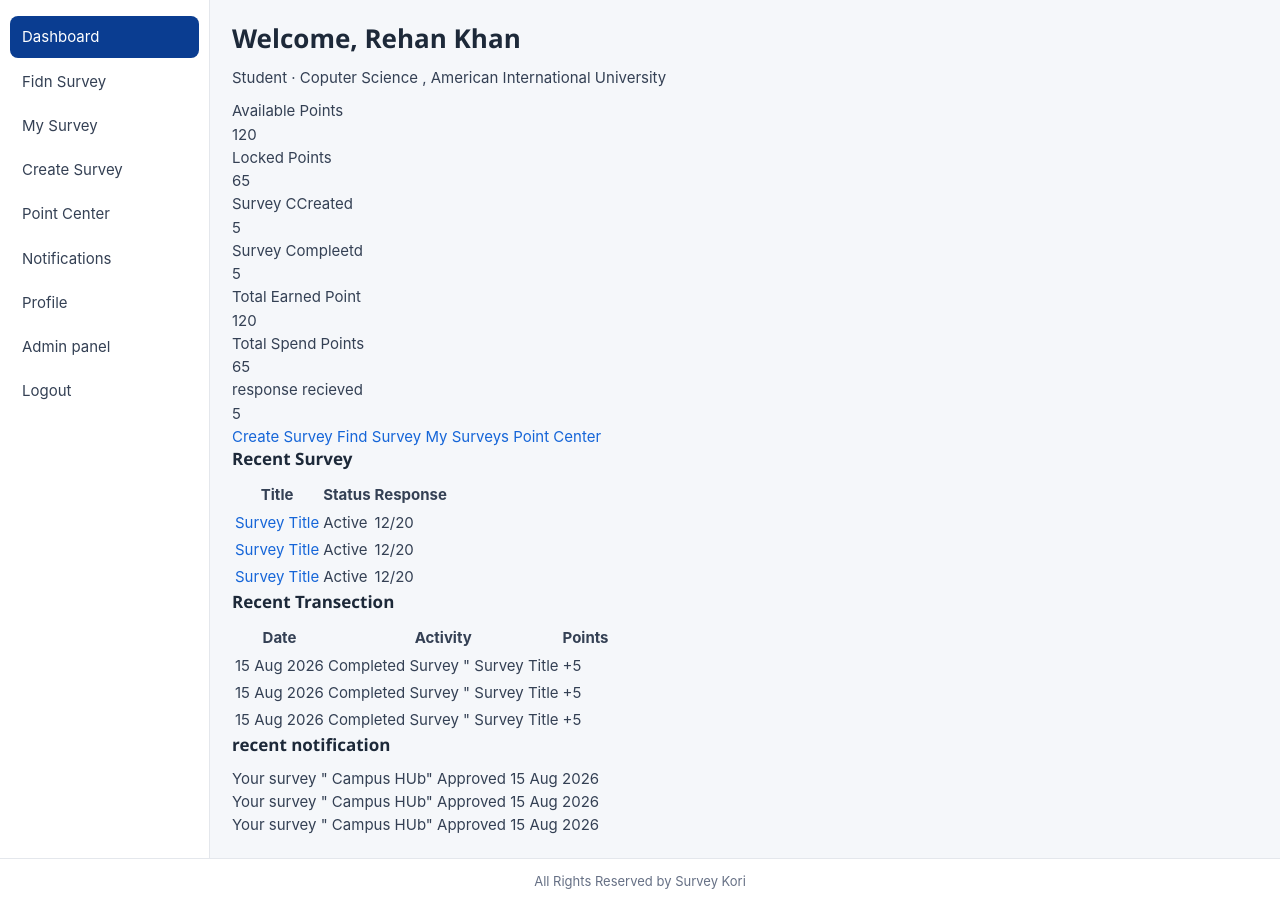
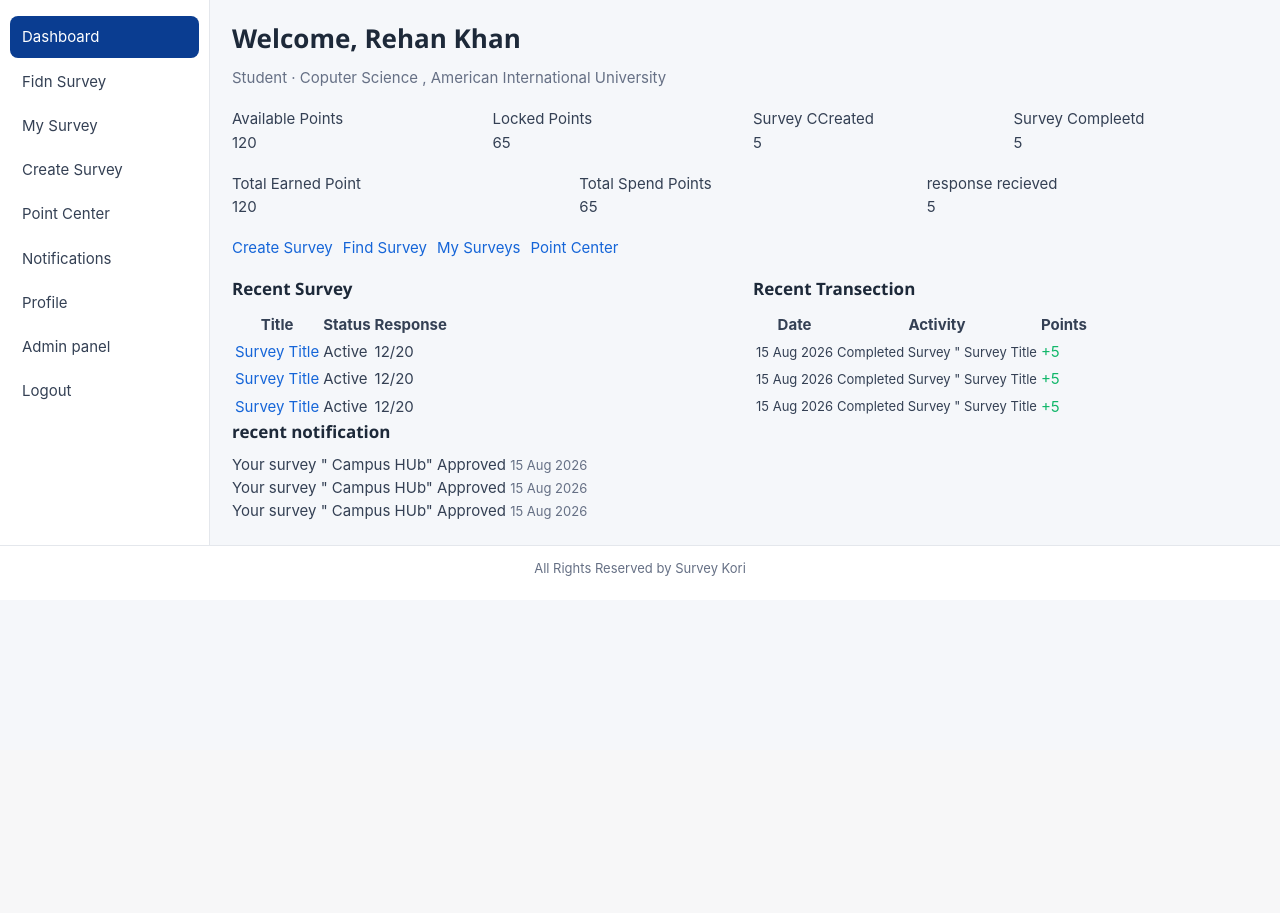
Before and after one commit to rehanthestar/surveykori, a PHP site: page /dashboard.html in a window 1280 px wide. Shown: the part 50-963 px from the top of the page. After the commit the page ends 626 px from the top, so only its background shows below. Run offline with PHP 8.4, Linux system fonts and the light colour scheme.

Commit message:
Home page stylig almost done

```diff
--- a/surveykori-uxui/assets/css/style.css
+++ b/surveykori-uxui/assets/css/style.css
@@ -181,3 +181,85 @@ p{
     padding: 55px 20px ;
 
 }
+.hero h1{
+
+    font-size: 34px;
+
+}
+
+.hero p{
+    color: var(--muted);
+    max-width: 620px;
+    margin: 0 auto 22px;
+}
+
+.hero-actions{
+    display: flex;
+    gap: 12px;
+    justify-content: center;
+    flex-wrap: wrap;
+}
+
+.grid-2{
+    display: grid;
+    grid-template-columns: repeat(2, 1fr);
+    gap: 16px;
+}
+
+.grid-3{
+    display: grid;
+    grid-template-columns: repeat(3, 1fr);
+    gap: 16px;
+}
+
+.grid-4{
+    display: grid;
+    grid-template-columns: repeat(4, 1fr);
+    gap: 16px;
+}
+
+.row{
+    display: flex;
+    gap: 10px;
+    flex-wrap: wrap;
+    align-items: center;
+
+}
+
+.space-between{
+justify-content: space-between;
+
+}
+
+.mt {
+    margin-top: 18px;
+
+}
+
+.mb{
+    margin-bottom: 18px;
+}
+
+.text-muted{
+    color: var(--muted);
+
+}
+
+.text-success{
+    color: var(--success);
+    font-weight: 600px;
+
+}.text-danger{
+    color: var(--danger);
+    font-weight: 600px;
+
+}
+
+.text-center{
+    text-align: center;
+
+}
+
+.small{
+    font-size: 13px;
+}
```
